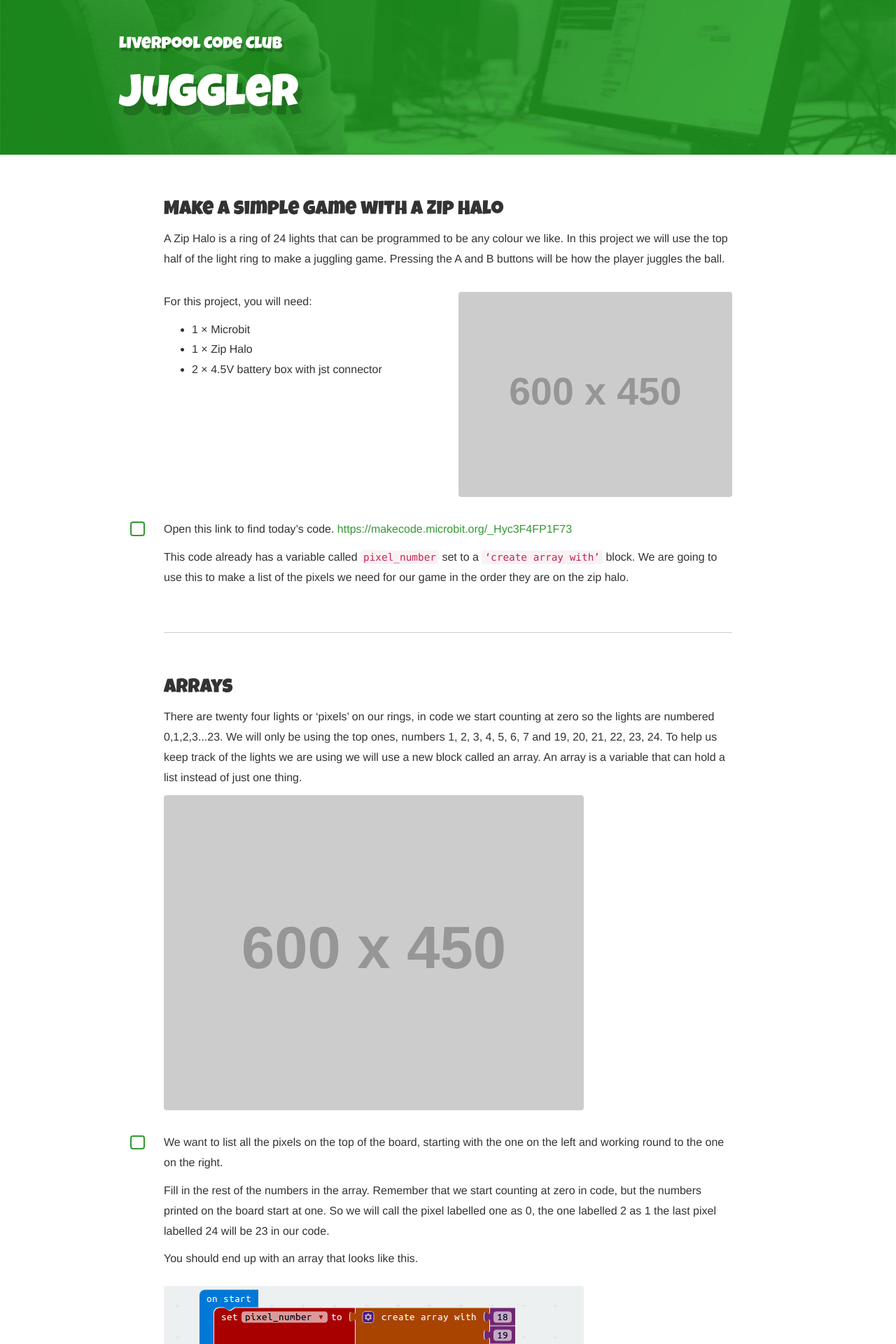
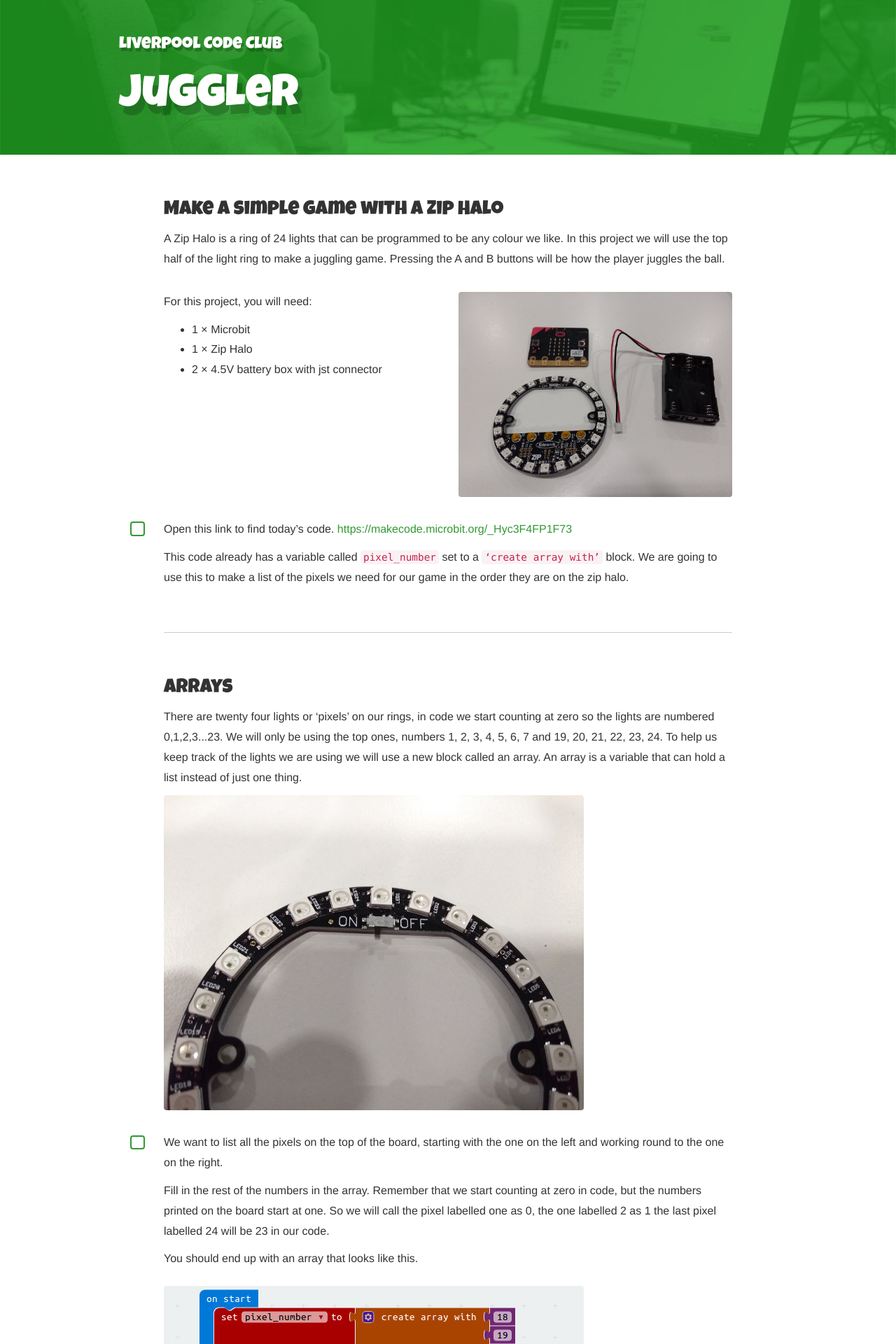
Before and after one commit to liverpoolcodeclub/liverpoolcodeclub.github.io, a Jekyll site: the page built from projects/juggler/index.html, in a window 1280 px wide. Shown: the top 1920 px of the page at 70% size. Built offline with Jekyll 4.4.1, drawn with Linux system fonts in a browser that asks for light colours.

Commit message:
Edit Juggler project

```diff
--- a/projects/juggler/index.html
+++ b/projects/juggler/index.html
@@ -21,7 +21,7 @@ authors: >
         </div>
         <div class="col-sm-6">
             <a href="craft-001.jpg" target="_blank">
-                <img src="http://via.placeholder.com/600x450" width="600" height="450" alt="" style="margin: 0">
+                <img src="img-001.jpg" width="600" height="450" alt="" style="margin: 0">
             </a>
         </div>
     </div>
@@ -34,7 +34,7 @@ authors: >
 <div class="project-steps__info">
        <h3>Arrays</h3>
        <p>There are twenty four lights or ‘pixels’ on our rings, in code we start counting at zero so the lights are numbered 0,1,2,3...23. We will only be using the top ones, numbers 1, 2, 3, 4, 5, 6, 7 and 19, 20, 21, 22, 23, 24. To help us keep track of the lights we are using we will use a new block called an array. An array is a variable that can hold a list instead of just one thing.</p>
-       <img src="http://via.placeholder.com/600x450" width="600" height="450" alt="" style="margin: 0">
+       <img src="img-002.jpg" width="600" height="450" alt="" style="margin: 0">
 </div>
 <div class="project-steps__step">
     <p>We want to list all the pixels on the top of the board, starting with the one on the left and working round to the one on the right.</p>
```
Also changed, not shown: projects/juggler/img-001.jpg (added), projects/juggler/img-002.jpg (added).
